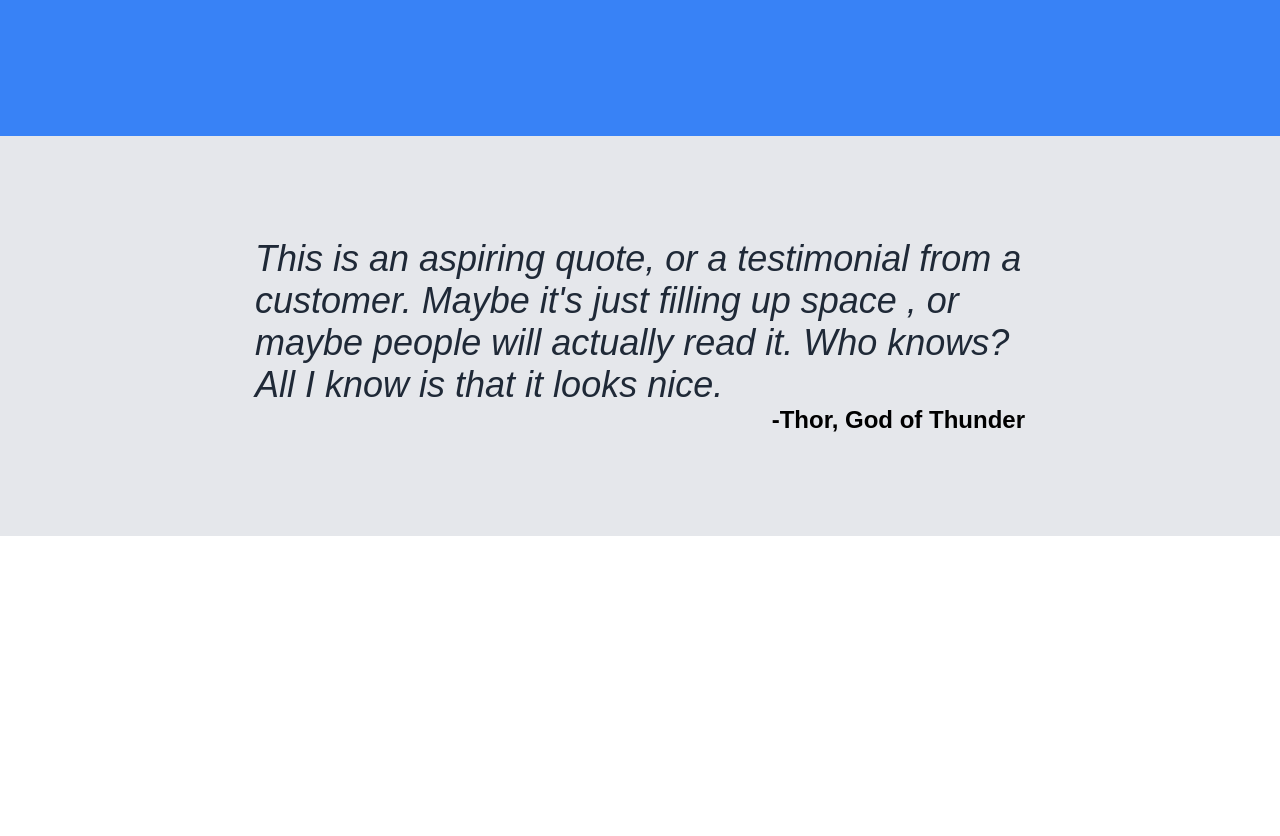
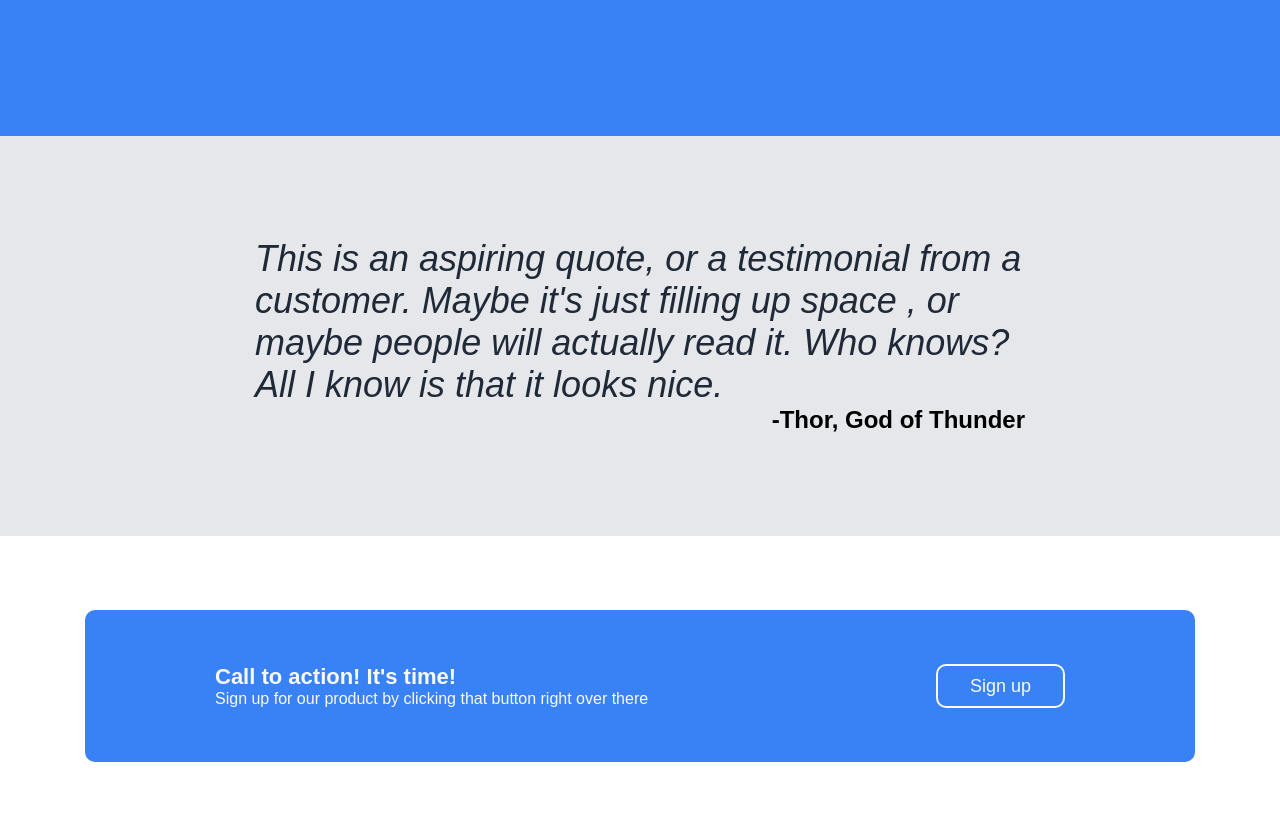
Before and after one commit to Keivelator/odin-landing-page, a plain HTML site: page index.html in a window 1280 px wide. Shown: the part 722-1558 px from the top of the page. Before the commit the page ends 1258 px from the top, so only its background shows below. Drawn offline with Linux system fonts and the light colour scheme.

Commit message:
finished layout for signup call

```diff
--- a/index.html
+++ b/index.html
@@ -73,5 +73,18 @@
             </div>
         </div>
     </div>
+    <div class="signup-call-container">
+        <div class="signup-call">
+            <div class="signup-call-text">
+                <p class="signup-call-text-top">
+                    Call to action! It's time!
+                </p>
+                <p class="signup-call-text-bottom">
+                    Sign up for our product by clicking that button right over there
+                </p>
+            </div>
+            <button class="signup-call-button">Sign up</button>
+        </div>
+    </div>
 </body>
 </html>
--- a/styles.css
+++ b/styles.css
@@ -129,3 +129,40 @@
     font-weight: bolder;
     font-size: 24px;
 }
+
+/* Signup call */
+
+.signup-call-container {
+    display: flex;
+    justify-content: center;
+    align-items: center;
+    height: 300px;
+}
+
+.signup-call {
+    display: flex;
+    justify-content: space-between;
+    background-color: #3882f6;
+    border-radius: 10px;
+    padding: 54px 130px;
+    width: 850px;
+}
+
+.signup-call-text {
+    color: #f9faf8;
+}
+
+.signup-call-text-top {
+    font-size: 22px;
+    font-weight: 600;
+}
+
+.signup-call-button {
+    color: #f9faf8;
+    background-color: #3882f6;
+    border: 2px solid #f9faf8;
+    border-radius: 10px;
+    padding: 0px 32px;
+    font-size: 18px;
+    font-weight: 500;
+}
```
